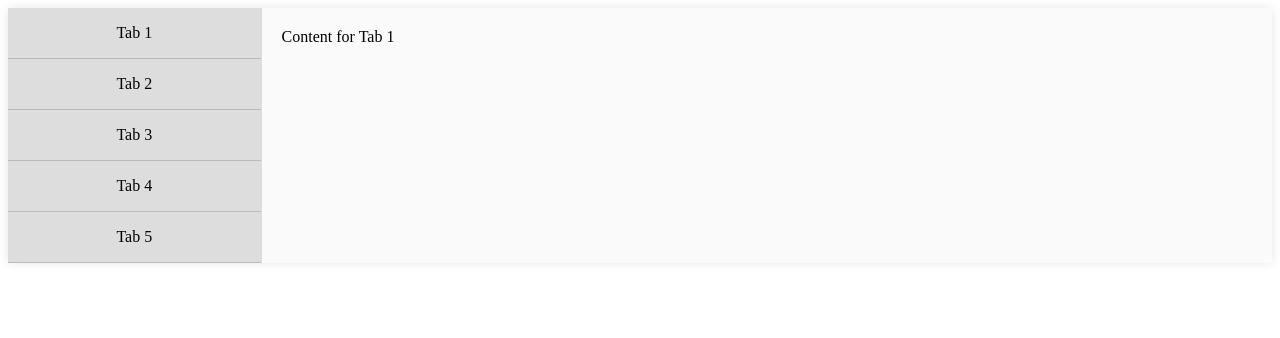
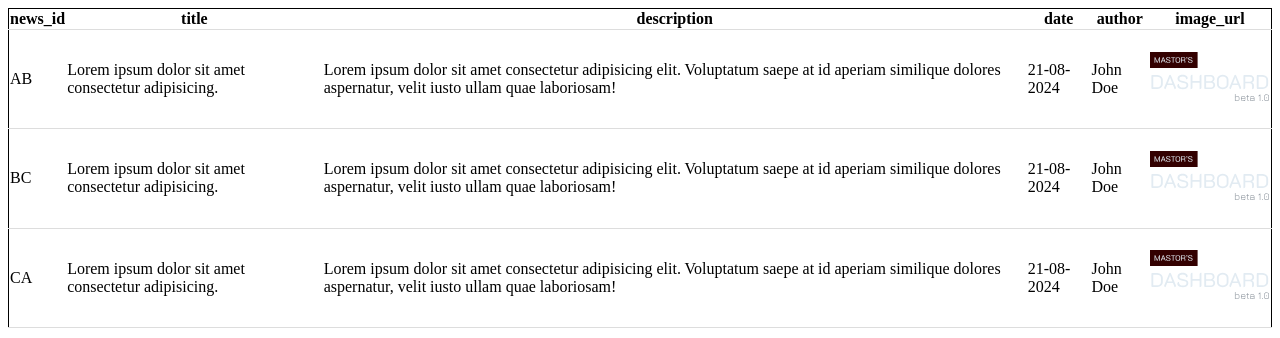
Before and after one commit to surajit-singha-sisir/MastorsDashboard, a plain HTML site: page trial.html in a window 1280 px wide. Drawn offline with Linux system fonts and the light colour scheme.

Commit message:
Trail Checked

```diff
--- /dev/null
+++ b/postData.json
@@ -0,0 +1,26 @@
+[
+    {
+        "news_id": "AB",
+        "title": "Sample News 1",
+        "description": "This is a sample news item 1.",
+        "date": "2022-01-01",
+        "author": "John Doe",
+        "image_url": "https://example.com/image1.jpg"
+    },
+    {
+        "news_id": "BC",
+        "title": "Sample News 2",
+        "description": "This is a sample news item 2.",
+        "date": "2022-02-01",
+        "author": "Jane Smith",
+        "image_url": "https://example.com/image2.jpg"
+    },
+    {
+        "news_id": "CD",
+        "title": "Sample News 3",
+        "description": "This is a sample news item 3.",
+        "date": "2022-03-01",
+        "author": "Michael Johnson",
+        "image_url": "https://example.com/image3.jpg"
+    }
+]
--- /dev/null
+++ b/toast.json
@@ -0,0 +1,4 @@
+{
+    "toast_code": "success",
+    "message": "News Published Successfully"
+}
--- a/trial.html
+++ b/trial.html
@@ -1,118 +1,250 @@
 <!DOCTYPE html>
 <html lang="en">
+
 <head>
     <meta charset="UTF-8">
     <meta name="viewport" content="width=device-width, initial-scale=1.0">
-    <title>Vertical Tabs with Swipe Transition</title>
+    <title>OnFocus Example</title>
+</head>
+
 <style>
-        .tabs-container {
-            display: flex;
+    table {
         width: 100%;
-            height: auto;
-            box-shadow: 0 0 10px rgba(0, 0, 0, 0.1);
+        border-collapse: collapse;
+        height: 20rem;
+        overflow-y: scroll;
     }
 
-        .tabs {
-            width: 20%;
+    table th,
+    table td {
+        border-bottom: 1px solid #ddd;
+        cursor: pointer;
+    }
+
+    table tr:hover {
+        background-color: #f5f5f5;
+    }
+
+    form {
         display: flex;
         flex-direction: column;
-            background-color: #f1f1f1;
-            border-right: 1px solid #ddd;
+        justify-content: space-between;
     }
 
-        .tab {
-            padding: 1rem;
-            cursor: pointer;
-            text-align: center;
-            background-color: #ddd;
-            border-bottom: 1px solid #bbb;
-            transition: background-color 0.3s;
+    input[type="text"] {
+        width: 200px;
+        padding: 5px;
     }
 
-        .tab:hover {
-            background-color: #ccc;
+
+    /* The Modal (background) */
+    .modal {
+        display: none;
+        /* Hidden by default */
+        position: fixed;
+        /* Stay in place */
+        z-index: 1;
+        /* Sit on top */
+        left: 0;
+        top: 0;
+        width: 100%;
+        /* Full width */
+        height: 100%;
+        /* Full height */
+        background-color: rgba(0, 0, 0, 0.5);
+        /* Black background with opacity */
     }
 
-        .contents {
+    /* Modal Content */
+    .modal-content {
+        background-color: #fefefe;
+        margin: 15% auto;
+        /* 15% from the top and centered */
+        padding: 20px;
+        border: 1px solid #888;
         width: 80%;
-            overflow: hidden;
-            position: relative;
+        /* Could be more or less, depending on screen size */
+        max-width: 600px;
+        border-radius: 5px;
+        box-shadow: 0 5px 15px rgba(0, 0, 0, 0.3);
     }
 
-        .content {
-            display: none;
-            padding: 20px;
-            width: 100%;
-            height: 100%;
-            background-color: #fafafa;
-            position: absolute;
-            left: 100%;
-            top: 0;
-            transition: left 0.5s ease;
+    /* Close button (x) */
+    .close {
+        color: #aaa;
+        float: right;
+        font-size: 28px;
+        font-weight: bold;
+        cursor: pointer;
     }
 
-        .content.active {
-            display: block;
-            left: 0;
+    .close:hover,
+    .close:focus {
+        color: #000;
+        text-decoration: none;
     }
 </style>
-</head>
+
 <body>
+    <table style="border: 1px solid; border-collapse: collapse;">
+        <thead>
+            <tr>
+                <th>news_id</th>
+                <th>title</th>
+                <th>description</th>
+                <th>date</th>
+                <th>author</th>
+                <th>image_url</th>
+            </tr>
+        </thead>
+        <tbody>
+            <tr style="border: 1px solid black;" class="tableRow" itemid="AB">
+                <td name="news_id" class="news_id">AB</td>
+                <td name="title" class="title">Lorem ipsum dolor sit amet consectetur adipisicing.</td>
+                <td name="description" class="description">Lorem ipsum dolor sit amet consectetur adipisicing elit.
+                    Voluptatum saepe at id
+                    aperiam similique dolores aspernatur, velit iusto ullam quae laboriosam!</td>
+                <td name="date" class="date">21-08-2024</td>
+                <td name="author" class="author">John Doe</td>
+                <td id="openModal" name="image_url" class="image_url"><img src="icons/deshboard-logo.svg" alt=""></td>
+            </tr>
+            <tr style="border: 1px solid black;" class="tableRow" itemid="BC">
+                <td name="news_id" class="news_id">BC</td>
+                <td name="title" class="title">Lorem ipsum dolor sit amet consectetur adipisicing.</td>
+                <td name="description" class="description">Lorem ipsum dolor sit amet consectetur adipisicing elit.
+                    Voluptatum saepe at id
+                    aperiam similique dolores aspernatur, velit iusto ullam quae laboriosam!</td>
+                <td name="date" class="date">21-08-2024</td>
+                <td name="author" class="author">John Doe</td>
+                <td id="openModal" name="image_url" class="image_url"><img src="icons/deshboard-logo.svg" alt=""></td>
+            </tr>
+            <tr style="border: 1px solid black;" class="tableRow" itemid="CD">
+                <td name="news_id" class="news_id">CA</td>
+                <td name="title" class="title">Lorem ipsum dolor sit amet consectetur adipisicing.</td>
+                <td name="description" class="description">Lorem ipsum dolor sit amet consectetur adipisicing elit.
+                    Voluptatum saepe at id
+                    aperiam similique dolores aspernatur, velit iusto ullam quae laboriosam!</td>
+                <td name="date" class="date">21-08-2024</td>
+                <td name="author" class="author">John Doe</td>
+                <td id="openModal" name="image_url" class="image_url"><img src="icons/deshboard-logo.svg" alt=""></td>
+            </tr>
+        </tbody>
+    </table>
 
-<div class="tabs-container">
-    <div class="tabs">
-        <div class="tab">Tab 1</div>
-        <div class="tab">Tab 2</div>
-        <div class="tab">Tab 3</div>
-        <div class="tab">Tab 4</div>
-        <div class="tab">Tab 5</div>
+    <div id="myModal" class="modal">
+        <div class="modal-content">
+            <span class="close">&times;</span>
+            <h2>Modal Header</h2>
+
+            <form action="#" style="padding: 2rem;"></form>
+            <div class="d-title">
+                <label>Title</label>
+                <input type="text" name="title" id="d-title">
             </div>
-    <div class="contents">
-        <div class="content">Content for Tab 1</div>
-        <div class="content">Content for Tab 2</div>
-        <div class="content">Content for Tab 3</div>
-        <div class="content">Content for Tab 4</div>
-        <div class="content">Content for Tab 5</div>
+            <!-- description -->
+            <div class="d-description"></div>
+            <label>Description</label>
+            <input type="text" name="description" id="d-description">
+        </div>
+        <!-- author -->
+        <div class="d-author">
+            <label>Author</label>
+            <input type="text" name="author" id="d-author">
+        </div>
+        <!-- date -->
+        <div class="d-date">
+            <label>Date</label>
+            <input type="date" name="date" id="d-date">
+        </div>
+        <input type="submit" value="Submit">
+        </form>
     </div>
     </div>
 
+
+</body>
+
 <script>
-    document.addEventListener('DOMContentLoaded', () => {
-        const tabs = document.querySelectorAll('.tabs .tab');
-        const contents = document.querySelectorAll('.contents .content');
-        let currentIndex = 0;
+    print = console.log;
 
-        function showContent(index) {
-            const currentContent = contents[currentIndex];
-            const nextContent = contents[index];
+    // MODAL BOX
+    // Get modal element
+    var modal = document.getElementById("myModal");
 
-            if (index === currentIndex) return;
+    // Get button that opens the modal
+    var btns = document.querySelectorAll("#openModal");
 
-            if (index > currentIndex) {
-                nextContent.style.left = '100%';  // Slide in from the right
-            } else {
-                nextContent.style.left = '-100%'; // Slide in from the left
+    // Get the <span> element that closes the modal
+    var closeBtn = document.getElementsByClassName("close")[0];
+
+    // When the user clicks the button, open the modal
+    btns.forEach(btn => {
+        btn.onclick = function () {
+            modal.style.display = "block";
+        }
+    });
+
+    // When the user clicks on <span> (x), close the modal
+    closeBtn.onclick = function () {
+        modal.style.display = "none";
     }
 
-            nextContent.classList.add('active');
-
-            setTimeout(() => {
-                nextContent.style.left = '0';
-                currentContent.style.left = (index > currentIndex) ? '-100%' : '100%'; // Slide out to left or right
-                currentContent.classList.remove('active');
-            }, 50);  // Small delay to allow transition to happen
-
-            currentIndex = index;
+    // When the user clicks anywhere outside of the modal, close it
+    window.onclick = function (event) {
+        if (event.target == modal) {
+            modal.style.display = "none";
+        }
     }
 
-        tabs.forEach((tab, index) => {
-            tab.addEventListener('click', () => showContent(index));
+    // MODAL BOX
+
+
+    const tableRow = document.querySelectorAll('.tableRow');
+
+    const xhr = new XMLHttpRequest();
+    xhr.onreadystatechange = function () {
+        if (this.readyState == 4 && this.status == 200) {
+            var data = JSON.parse(this.responseText);
+
+
+            // localStorage.setItem('draftData', JSON.stringify(data));
+            // const storedData = JSON.parse(localStorage.getItem('draftData'));
+            // print(storedData);
+
+            const tableRow = document.querySelectorAll('.tableRow');
+
+            const imgs = document.querySelectorAll('.image_url');
+            tableRow.forEach((tr, i) => {
+                imgs[i].addEventListener('click', function () {
+                    const trItemId = tr.getAttribute('itemId');
+                    // print(trItemId)
+                    const xhrData = data[i];
+                    if (xhrData.news_id === trItemId) {
+                        // print(trItemId);
+                        document.getElementById('d-title').value = xhrData.title;
+                        document.getElementById('d-description').value = xhrData.description;
+                        document.getElementById('d-author').value = xhrData.author;
+                        document.getElementById('d-date').value = xhrData.date;
+                    }
+                    else {
+                        print("Invalid " + xhrData);
+                    }
+                })
             });
 
-        // Initialize the first tab as active
-        contents[0].classList.add('active');
-    });
+
+
+
+
+
+        }
+
+
+    }
+    xhr.open('GET', 'postData.json', true);
+    xhr.send();
+
+
 </script>
 
-</body>
 </html>
```
Also changed, not shown: analytics.js (+18 -1 lines), serverdata.json (added, +8 -0 lines), icons/addPost/cross-icon.svg (added). Lines whose indentation alone changed are shown as unchanged.
